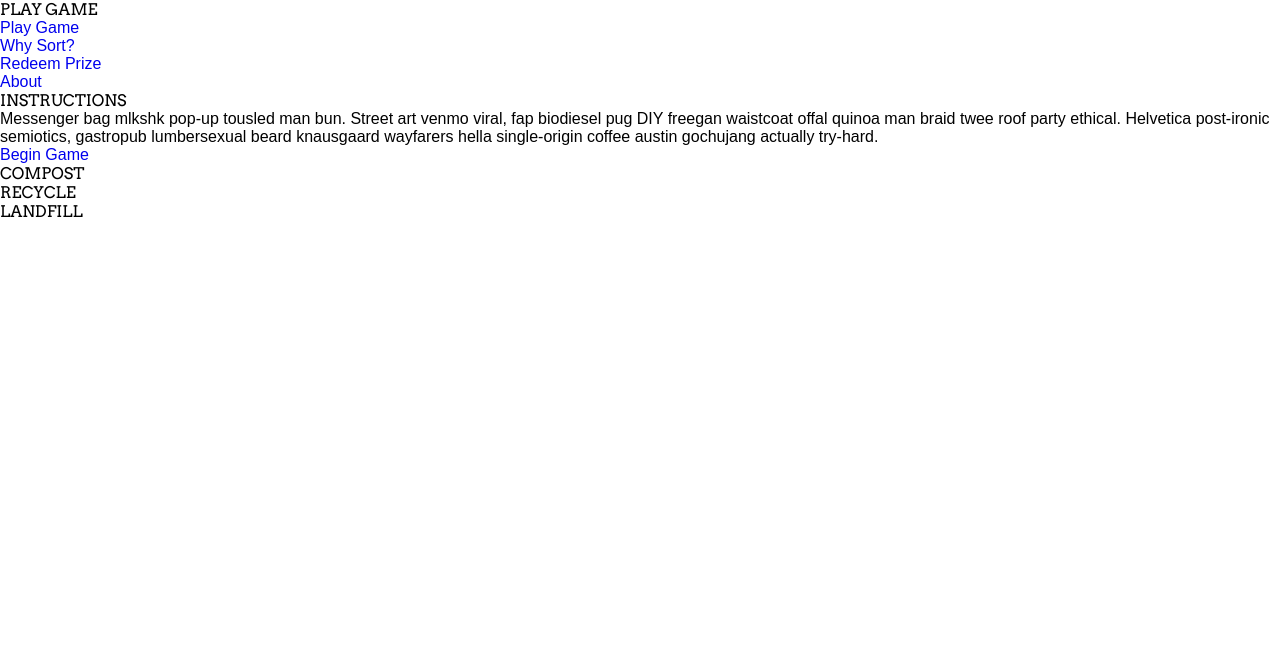
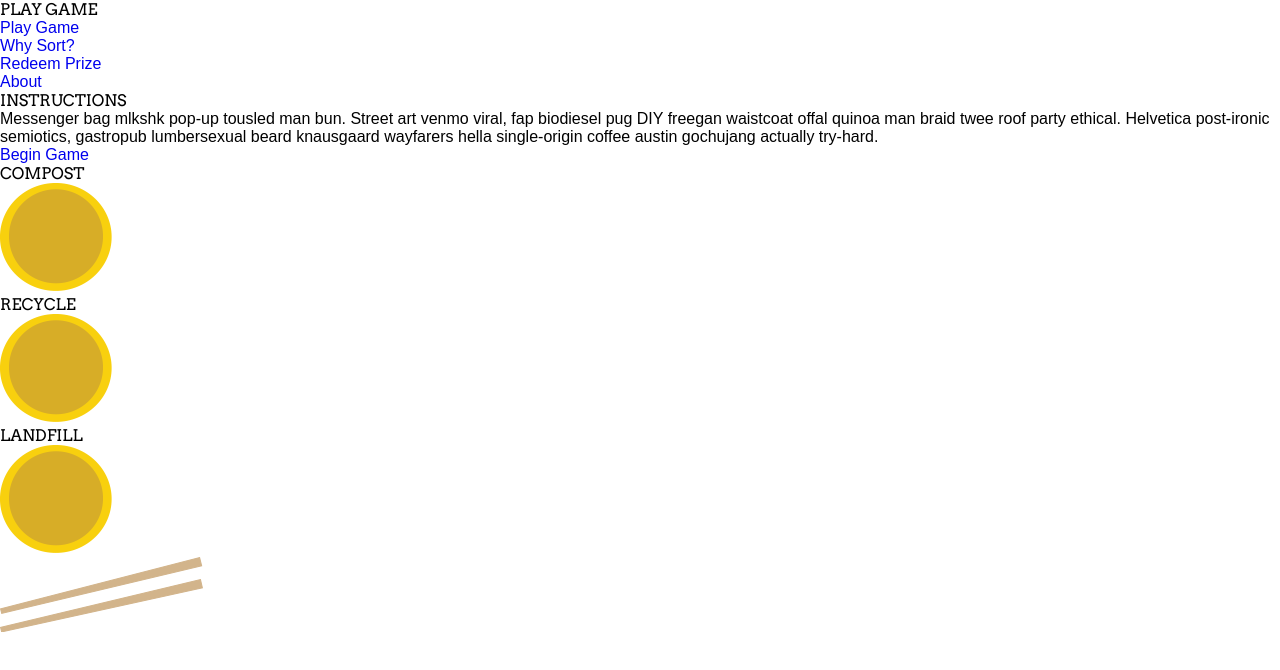
Before and after one commit to samanning/project, a plain HTML site: page play.html in a window 1280 px wide. Drawn offline with nearby package versions, Linux system fonts and the light colour scheme; a web font is replaced by a local one.

Commit message:
add bins and object imgs

```diff
--- a/play.html
+++ b/play.html
@@ -35,12 +35,18 @@
         <a href="#">Begin Game</a>
     </section>
 
-    <section id="game">
+    <section id="bins">
     <h4>Compost</h4>
+        <img src="/project/media/compostBin.png" alt="compost bin" width=112 height=108>
          <h4>Recycle</h4>
+        <img src="/project/media/compostBin.png" alt="compost bin" width=112 height=108>
          <h4>Landfill</h4>
+        <img src="/project/media/compostBin.png" alt="compost bin" width=112 height=108>
     </section>
 
+<section id="object">
+    <img src="/project/media/chopsticks.png" alt="chopsticks" width=203 height=75>
+    </section>
 
     <footer>
     </footer>
```
Also changed, not shown: index.html (+1 -1 lines), media/chopsticks.png (added), media/compostBin.png (added).
